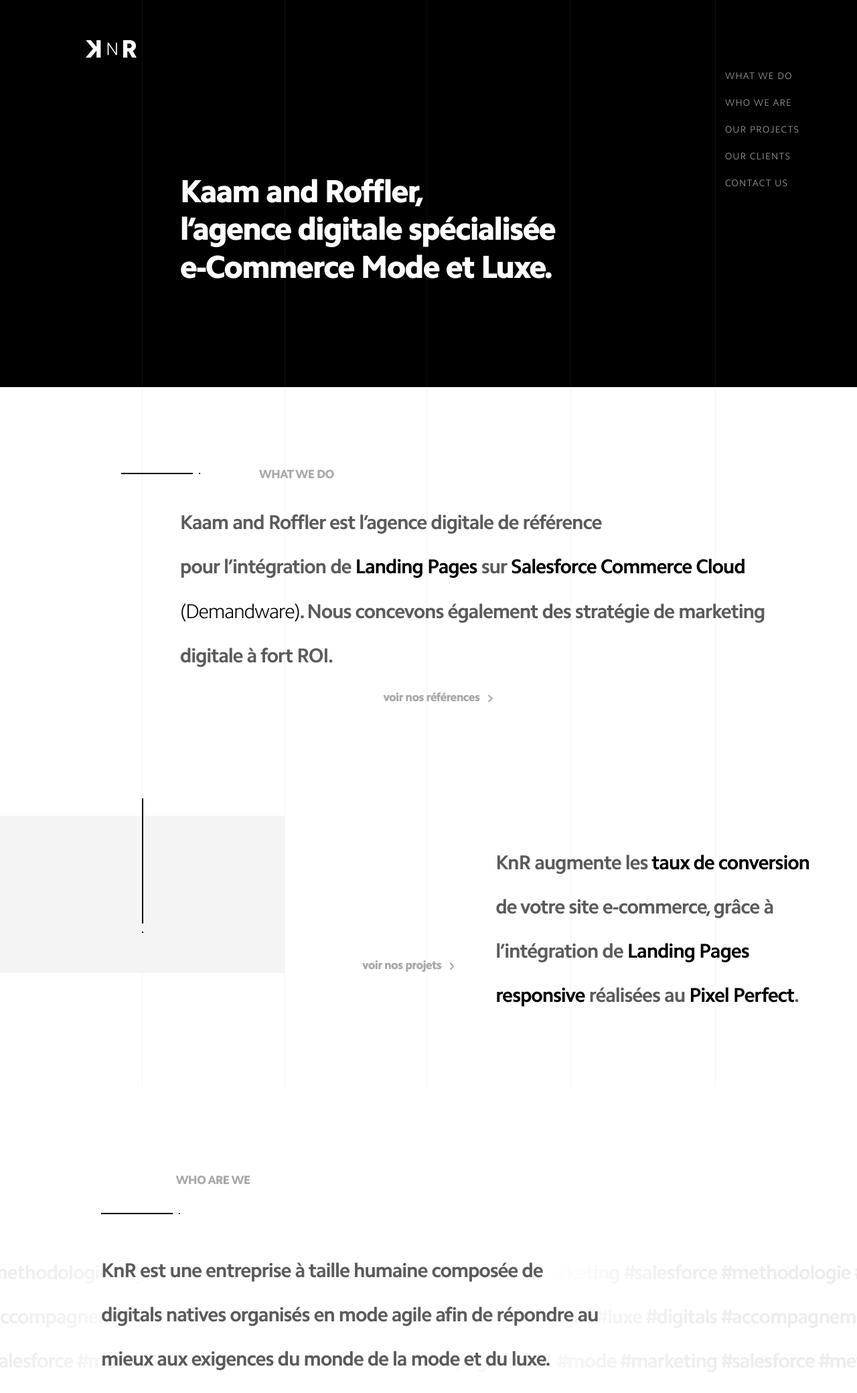
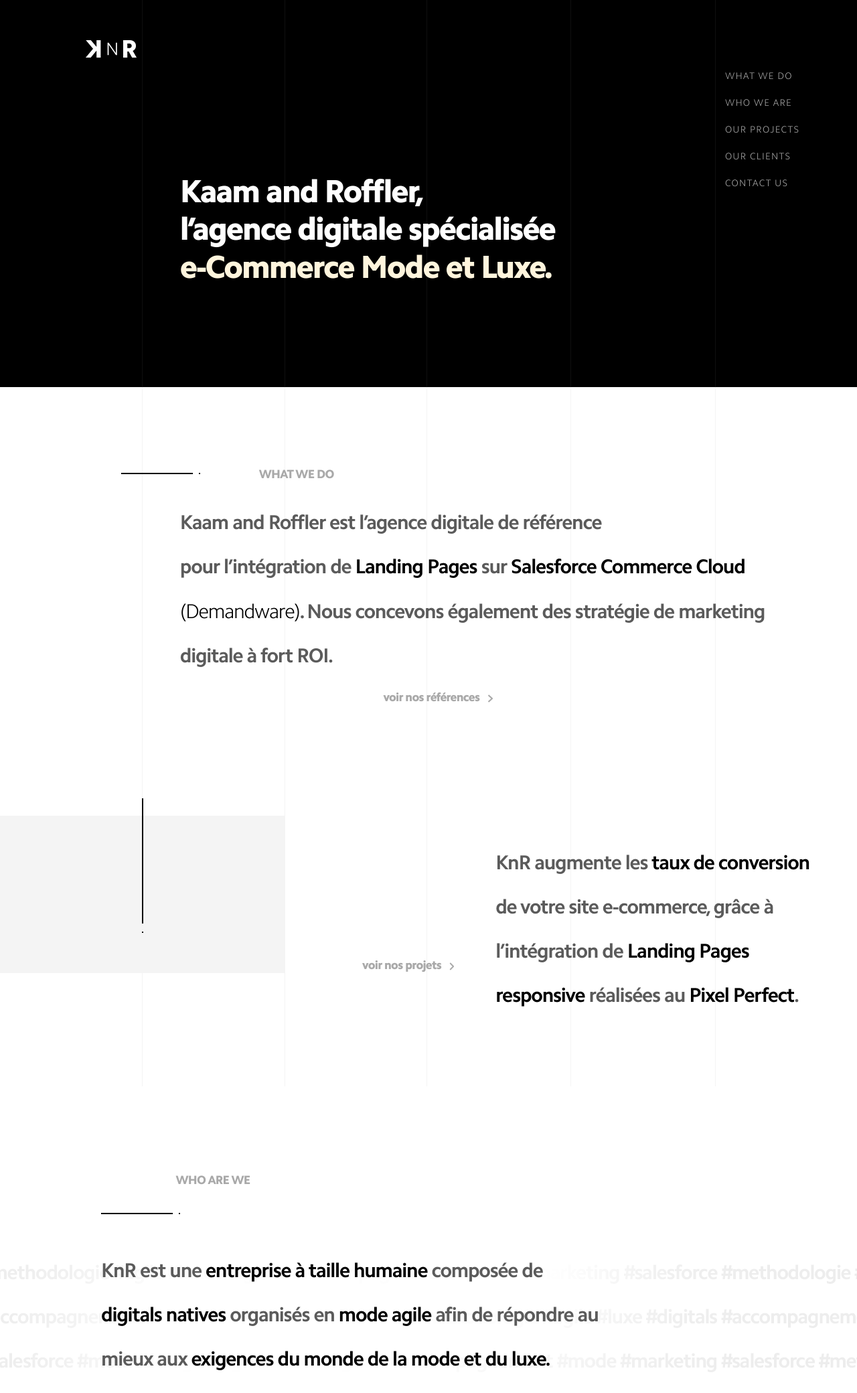
Before and after one commit to nsaicharan/kaam-and-roffler, a PHP site: page / in a window 1280 px wide. Shown: the top 2080 px of the page at 67% size. Run offline with PHP 8.4, Linux system fonts and the light colour scheme; grey boxes are pictures that could not be loaded.

Commit message:
Fix typo, video opacity, hashtag, color emphasis

```diff
--- a/assets/scss/_header.scss
+++ b/assets/scss/_header.scss
@@ -28,6 +28,10 @@ h1 {
   opacity: 0;
   transform: translateY(16%);
   transition: 800ms cubic-bezier(0.77, 0, 0.175, 1) 300ms;
+
+  span {
+    color: #fff5dd;
+  }
 }
 
 .page-loaded h1 {
--- a/assets/scss/_section-projects.scss
+++ b/assets/scss/_section-projects.scss
@@ -82,10 +82,9 @@
     }
   }
 
-  .project--3 {
-    .project-img {
-      filter: brightness(75%);
-    }
+  video,
+  .project-img {
+    filter: brightness(75%);
   }
 
   @media (min-width: 768px) {
--- a/assets/scss/_section-who.scss
+++ b/assets/scss/_section-who.scss
@@ -76,6 +76,7 @@
     .hashtags-wrapper {
       height: 164px;
       margin-bottom: 38px;
+      background-size: initial;
 
       h3 {
         max-width: 745px;
--- a/index.html
+++ b/index.html
@@ -25,7 +25,7 @@
       <h1 data-section="heading">
         Kaam and Roffler, <br>
         l’agence digitale spécialisée <br>
-        e-Commerce Mode et Luxe.
+        <span>e-Commerce Mode et Luxe.</span>
       </h1>
     </div>
 
@@ -117,8 +117,8 @@
     <h2>WHO ARE WE</h2>
 
     <div class="hashtags-wrapper">
-      <h3>KnR est une entreprise à taille humaine composée de
-        digitals natives organisés en mode agile afin de répondre au mieux aux exigences du monde de la mode et du luxe.</h3>
+      <h3>KnR est une <strong>entreprise à taille humaine</strong> composée de
+        <strong>digitals natives</strong> organisés en <strong>mode agile</strong> afin de répondre au mieux aux <strong>exigences du monde de la mode et du luxe.</strong></h3>
     </div>
 
     <div class="persons-wrapper">
@@ -211,7 +211,7 @@
 
     <div class="project project--2">
       <div class="project-text-top">
-        <h4 class="project-title">MinelliI</h4>
+        <h4 class="project-title">Minelli</h4>
         <ul class="project-areas">
           <li>salesforce</li>
           <li>homepage</li>
@@ -261,7 +261,7 @@
 
   <!-- ====== OUR CLIENTS ====== -->
   <section class="section-clients bg-white" id="clients" data-section="clients">
-    <h2 class="text-center">nos clients</h2>
+    <h2 class="text-center">our clients</h2>
 
     <div class="clients-container">
       <div class="client-item">
```
Also changed, not shown: assets/css/main.css, 1 other file.
